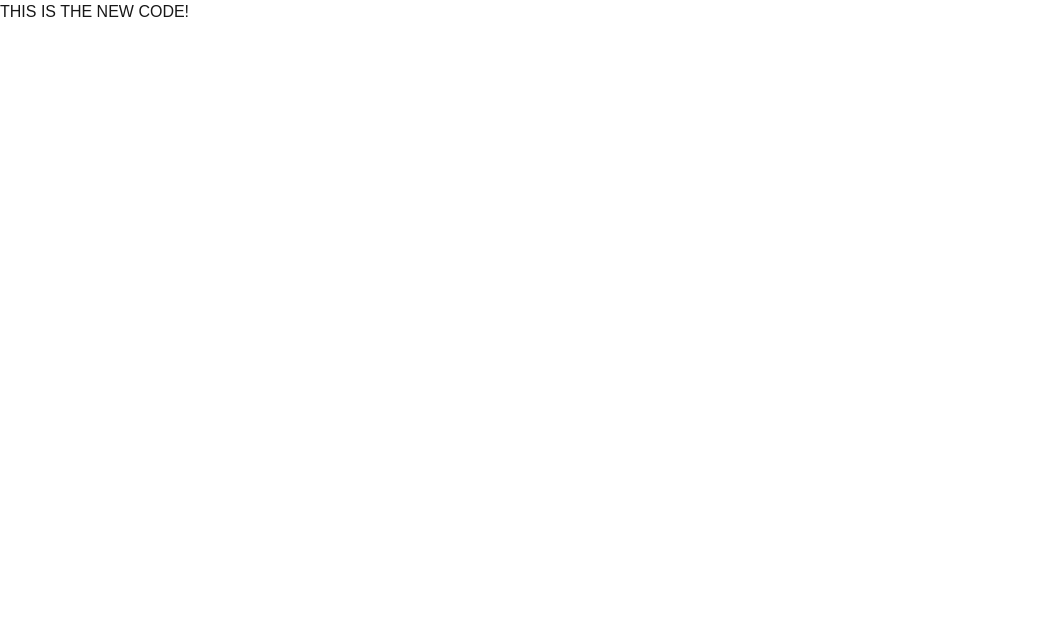
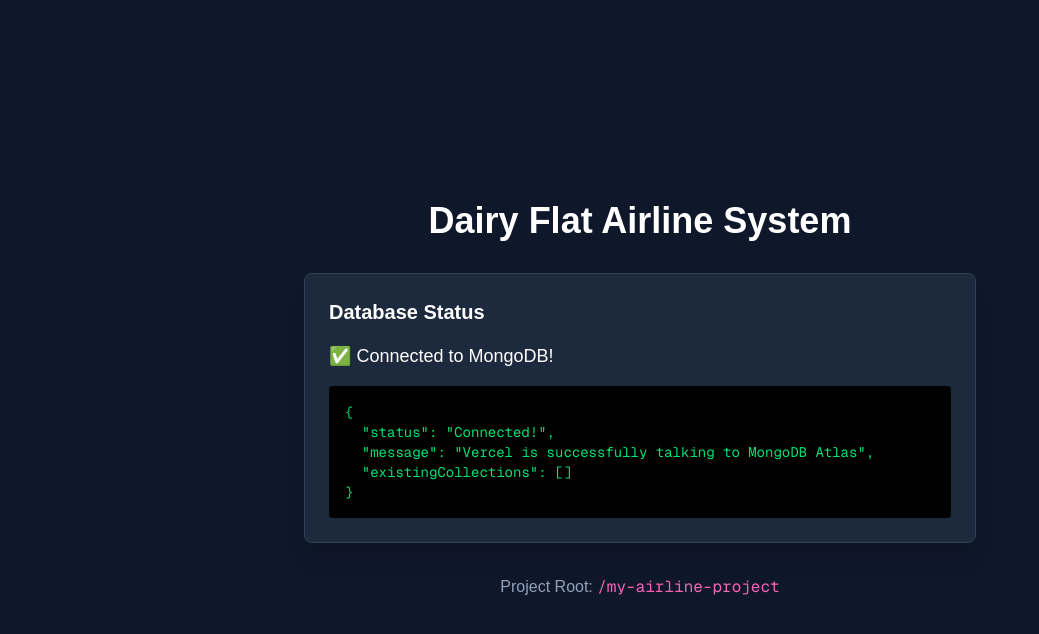
Before and after one commit to smellship/my-airline-project, a Next.js app: page / in a window 1280 px wide. Shown: the top 634 px of the page, without its empty margins (0-1039 px from the left). Built offline with nearby package versions, Linux system fonts and the light colour scheme; no server answers; the database is empty.

Commit message:
add cloud seeder and connection diagnostic

```diff
--- /dev/null
+++ b/app/api/test/seed/route.ts
@@ -0,0 +1,44 @@
+import { NextResponse } from 'next/server';
+import clientPromise from '@/lib/mongodb';
+
+export async function GET() {
+  try {
+    const client = await clientPromise;
+    const db = client.db();
+
+    // 1. 清除旧数据（可选）
+    await db.collection('schedules').deleteMany({});
+
+    // 2. 准备一些初始航班数据 (以悉尼和罗托鲁瓦为例)
+    const initialFlights = [
+      {
+        flightNumber: "SJ101",
+        origin: "NZNE",
+        destination: "YSSY",
+        departureDate: "2026-05-29",
+        departureTime: "10:30",
+        aircraft: "SyberJet SJ30i",
+        capacity: 6,
+        price: 350,
+        bookings: []
+      },
+      {
+        flightNumber: "RT201",
+        origin: "NZNE",
+        destination: "NZRO",
+        departureDate: "2026-05-25",
+        departureTime: "07:00",
+        aircraft: "Cirrus SF50",
+        capacity: 4,
+        price: 150,
+        bookings: []
+      }
+    ];
+
+    await db.collection('schedules').insertMany(initialFlights);
+
+    return NextResponse.json({ message: "Cloud seeding successful!", count: initialFlights.length });
+  } catch (e: any) {
+    return NextResponse.json({ error: e.message }, { status: 500 });
+  }
+}
--- a/app/page.tsx
+++ b/app/page.tsx
@@ -1 +1,47 @@
-export default function Page() { return <h1>THIS IS THE NEW CODE!</h1> }
+'use client';
+import { useEffect, useState } from 'react';
+
+export default function Home() {
+  const [status, setStatus] = useState('Checking connection...');
+  const [dbInfo, setDbInfo] = useState<any>(null);
+
+  useEffect(() => {
+    // 页面加载后自动测试 API
+    fetch('/api/test')
+      .then((res) => res.json())
+      .then((data) => {
+        if (data.status === 'Connected!') {
+          setStatus('✅ Connected to MongoDB!');
+          setDbInfo(data);
+        } else {
+          setStatus('❌ Connection Error');
+          setDbInfo(data);
+        }
+      })
+      .catch((err) => {
+        setStatus('❌ Fetch Failed (404 or Network Error)');
+        console.error(err);
+      });
+  }, []);
+
+  return (
+    <main className="flex min-h-screen flex-col items-center justify-center p-24 bg-slate-900 text-white">
+      <h1 className="text-4xl font-bold mb-8">Dairy Flat Airline System</h1>
+
+      <div className="p-6 border border-slate-700 rounded-lg bg-slate-800 shadow-xl max-w-2xl w-full">
+        <h2 className="text-xl font-semibold mb-4">Database Status</h2>
+        <p className="text-lg mb-4">{status}</p>
+
+        {dbInfo && (
+          <pre className="bg-black p-4 rounded text-green-400 text-sm overflow-auto max-h-60">
+            {JSON.stringify(dbInfo, null, 2)}
+          </pre>
+        )}
+      </div>
+
+      <p className="mt-8 text-slate-400">
+        Project Root: <code className="text-pink-400">/my-airline-project</code>
+      </p>
+    </main>
+  );
+}
```
